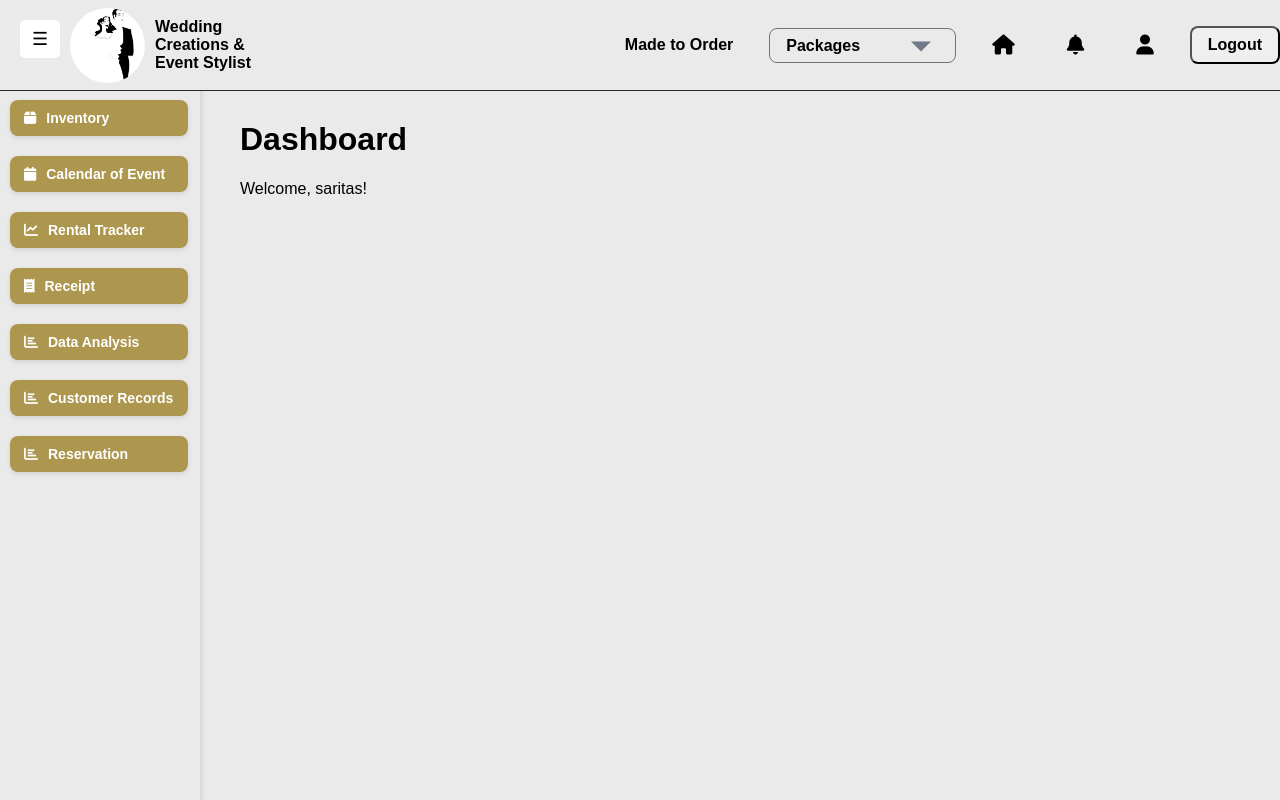
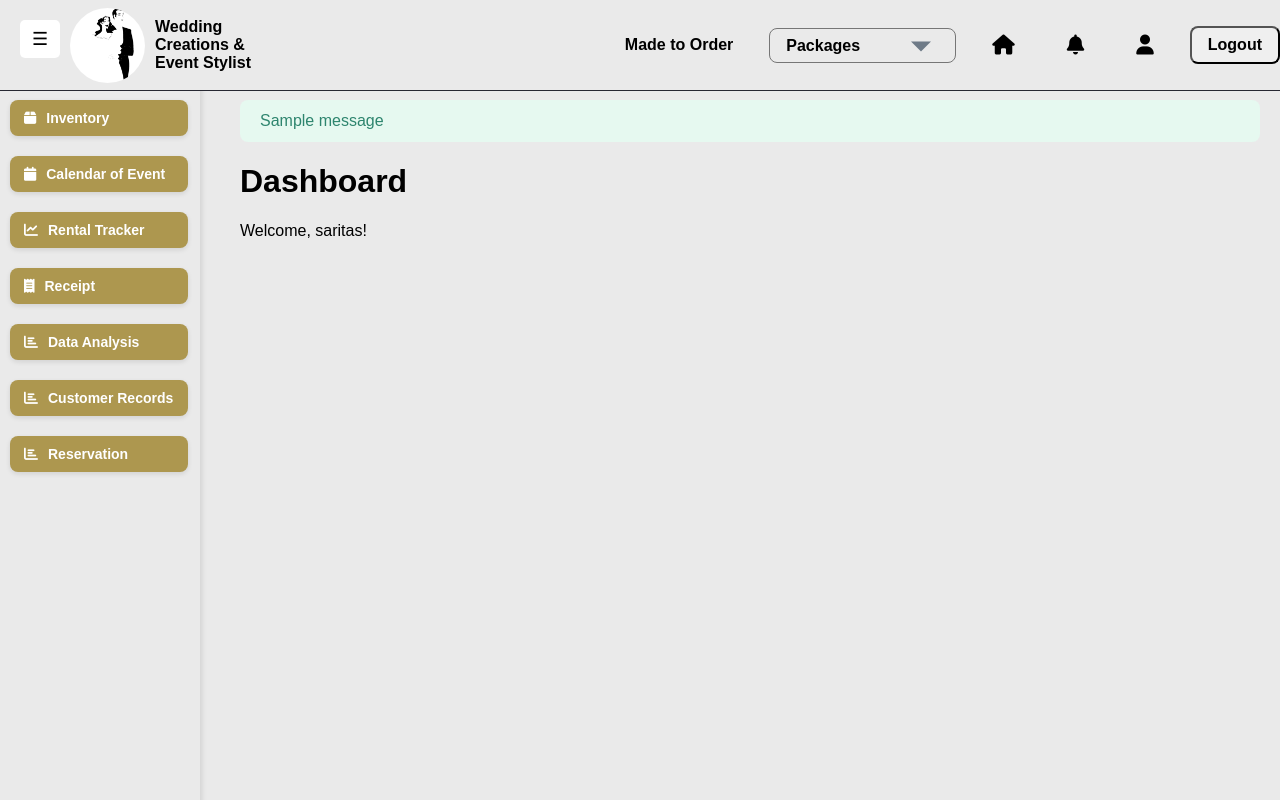
Before and after one commit to Neodayo/Saritas, a Django app: page /dashboard/ in a window 1280 px wide. Run offline with Django 4.2, Linux system fonts and the light colour scheme; a user stored in the database is signed in; tables that the repository leaves empty hold one stand-in row (values such as "Sample post"); one stand-in notice (Sample message) is shown; some web fonts are replaced.

Commit message:
Dashboard logged in message

```diff
--- a/saritas/saritasapp/templates/saritasapp/dashboard.html
+++ b/saritas/saritasapp/templates/saritasapp/dashboard.html
@@ -4,6 +4,32 @@
 {% block title %}Dashboard{% endblock %}
 
 {% block content %}
+<style>
+    .alert {
+    padding: 12px 20px;
+    border-radius: 8px;
+    margin-bottom: 20px;
+}
+
+.alert-success {
+    background-color: #e6f9f0;
+    color: #2e856e;
+}
+
+.alert-error {
+    background-color: #ffeaea;
+    color: #d9534f;
+}
+</style>
+
+{% if messages %}
+{% for message in messages %}
+    <div class="alert {% if message.tags %}alert-{{ message.tags }}{% endif %}">
+        {{ message }}
+    </div>
+{% endfor %}
+{% endif %}
+
 <h1>Dashboard</h1>
 <p>Welcome, {{ user.username }}!</p>
 {% endblock %}
```
